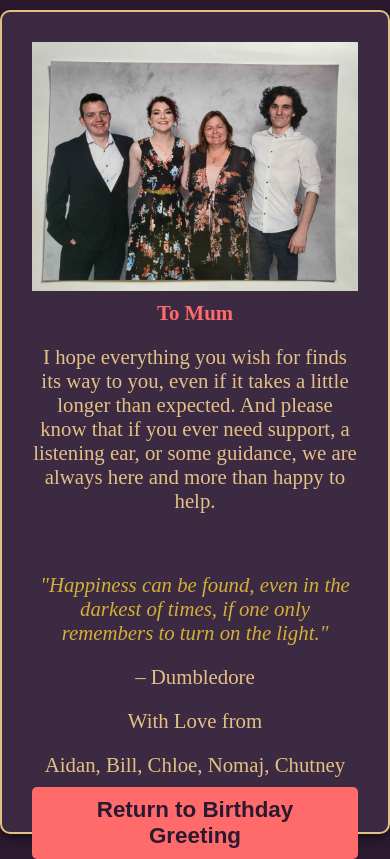
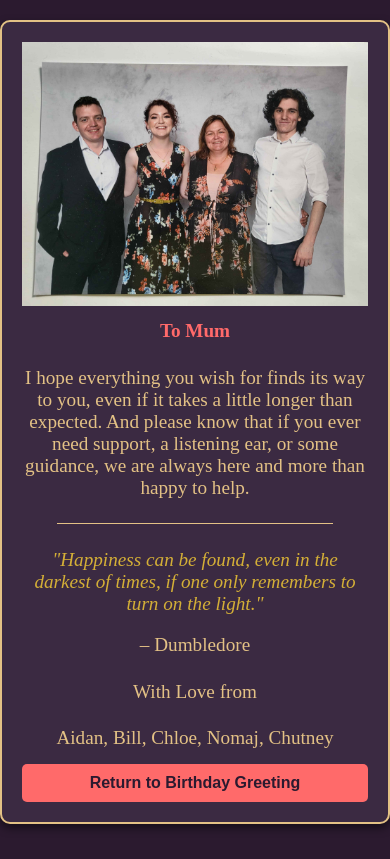
Before and after one commit to JinxedNation/Mum_BirthdayCard, a plain HTML site: page inside_card.html in a window 390 px wide. Drawn offline with Linux system fonts and the light colour scheme.

Commit message:
Update style.css

```diff
--- a/style.css
+++ b/style.css
@@ -19,21 +19,21 @@ body {
 
 .card {
     text-align: center;
-    padding: 30px;
+    padding: 20px;
     border: 2px solid var(--accent-color);
     border-radius: 10px;
     background-color: #3b2a42;
     max-width: 600px;
-    width: 90%;
+    width: 100%;
     box-shadow: 0 4px 8px rgba(0, 0, 0, 0.5);
-    height: 90vh;
+    height: 90vh; /* Occupy most of the viewport */
     display: flex;
     flex-direction: column;
     justify-content: space-between;
 }
 
 .slideshow-top, .slideshow-bottom {
-    height: 30%;
+    height: 30%; /* Top and bottom thirds of the card */
     overflow: hidden;
 }
 
@@ -43,16 +43,16 @@ body {
     object-fit: cover;
 }
 
-/* Uniform font size for main content, scaling for readability */
+/* Set H2 size for all main text elements */
 h1, .personal-message, .emphasis-quote, .quote-author, .with-love, .names {
-    font-size: 1em; /* Default size for desktop */
+    font-size: 1.5em; /* H2 size (approximately 24px) */
     color: var(--accent-color);
     margin: 10px 0;
 }
 
-/* Specific Styles */
 h1 {
     color: var(--highlight-color);
+    font-weight: bold;
 }
 
 .emphasis-quote {
@@ -63,6 +63,7 @@ h1 {
 
 .quote-author {
     color: var(--accent-color);
+    margin-top: 5px;
 }
 
 .separator {
@@ -70,7 +71,7 @@ h1 {
     height: 1px;
     background-color: var(--accent-color);
     width: 80%;
-    margin: 20px auto;
+    margin: 10px auto;
 }
 
 /* Button Styling */
@@ -79,7 +80,7 @@ h1 {
     color: var(--main-bg-color);
     border: none;
     padding: 10px 20px;
-    font-size: 1.2em; /* Larger font size for button */
+    font-size: 1.2em; /* Slightly larger font size for buttons */
     font-weight: bold;
     border-radius: 5px;
     cursor: pointer;
@@ -91,27 +92,21 @@ h1 {
     transform: scale(1.05);
 }
 
-/* Responsive Design: Adjust font sizes based on screen width */
-@media (max-width: 1024px) {
-    h1, .personal-message, .emphasis-quote, .quote-author, .with-love, .names {
-        font-size: 1.1em; /* Increase slightly for tablets */
-    }
-}
-
+/* Responsive Design: Adjust text size for smaller screens */
 @media (max-width: 768px) {
     h1, .personal-message, .emphasis-quote, .quote-author, .with-love, .names {
-        font-size: 1.2em; /* Further increase for small screens */
+        font-size: 1.3em; /* Slightly smaller for mobile */
     }
     .return-button, button {
-        font-size: 1.3em; /* Increase button size for readability */
+        font-size: 1.1em; /* Adjust button size */
     }
 }
 
 @media (max-width: 480px) {
     h1, .personal-message, .emphasis-quote, .quote-author, .with-love, .names {
-        font-size: 1.3em; /* Larger text for mobile readability */
+        font-size: 1.2em; /* Smaller text for very small screens */
     }
     .return-button, button {
-        font-size: 1.4em; /* Larger button text for small mobile screens */
+        font-size: 1em; /* Smaller button text for small mobile screens */
     }
 }
```
